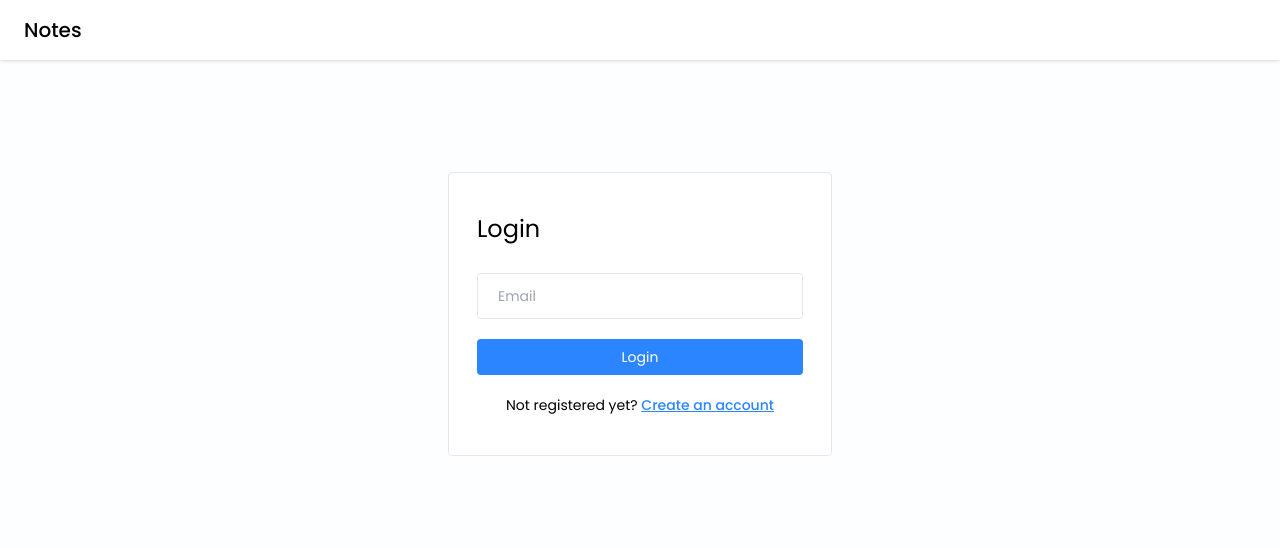
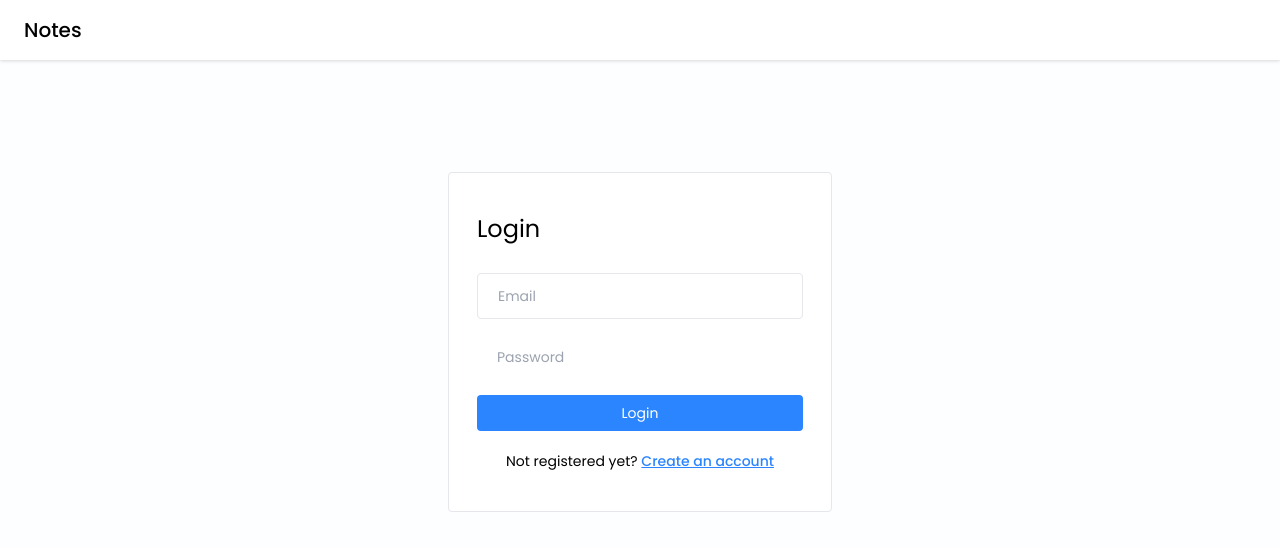
Before and after one commit to DinukaS2004/Notes-App, a React (Vite) app in the folder frontend/notes-app/: page /login in a window 1280 px wide. Shown: the top 548 px of the page. Built offline with nearby package versions, Linux system fonts and the light colour scheme; a web font is replaced by a local one.

Commit message:
Password Input

```diff
--- /dev/null
+++ b/frontend/notes-app/src/Components/Input/Passwordinput.jsx
@@ -0,0 +1,23 @@
+import React, { useState } from 'react'
+
+const PasswordInput = ({value,onChange,placeholder})=>{
+
+    const [isShowPassword,setIsShowPassword] = useState(false);
+
+    const toggleShowPassword = ()=>{
+        setIsShowPassword (!isShowPassword);
+    };
+
+  return (
+    <div className='flex items-center bg-transparent boder-[1.5px] px-5 rounded mb-3'>
+        <input
+        value = {value}
+        onChange = {onChange}
+        type = {isShowPassword ? "text":"password"}
+        placeholder={placeholder || "Password"}
+        className='w-full text-sm bg-transparent py-3 mr-3 rounded outline-none '/>
+    </div>
+  );
+};
+
+export default PasswordInput;
--- a/frontend/notes-app/src/Pages/Login/Login.jsx
+++ b/frontend/notes-app/src/Pages/Login/Login.jsx
@@ -1,6 +1,7 @@
 import React from 'react'
 import Navbar from '../../Components/Navbar/Navbar'
 import { Link } from 'react-router-dom'
+import Passwordinput from '../../Components/Input/Passwordinput'
 
 function Login() {
   return (
@@ -12,6 +13,9 @@ function Login() {
           <form onSubmit={()=> {}}>
             <h4 className='text-2xl mb-7'>Login </h4>
             <input type='text'placeholder='Email'className='input-box'/>
+
+            <Passwordinput />
+
             <button type='submit'className='btn-primary'>Login</button>
             <p className='text-sm text-center mt-4'>
               Not registered yet? {" "}
```
